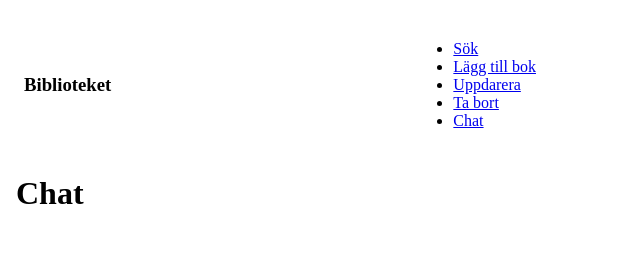
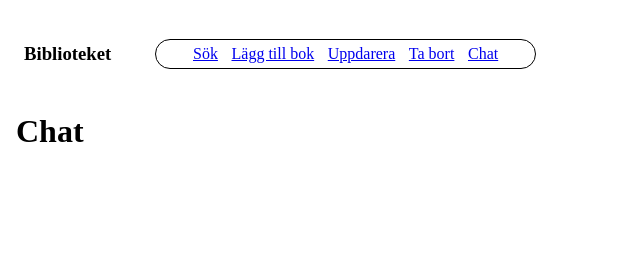
Before and after one commit to JohanCodeForFun/app, a website: page chat.html in a window 1280 px wide. Shown: the whole page, without its empty margins (0-640 px from the left). Drawn offline with Linux system fonts and the light colour scheme.

Commit message:
add styling class for nav

```diff
--- a/chat.html
+++ b/chat.html
@@ -11,12 +11,12 @@
 <body class="body-container">
   <nav>
     <h3>Biblioteket</h3>
-    <ul>
-      <li><a href="/">Sök</a></li>
-      <li><a href="/create">Lägg till bok</a></li>
-      <li><a href="/update">Uppdarera</a></li>
-      <li><a href="/delete">Ta bort</a></li>
-      <li><a href="/chat">Chat</a></li>
+    <ul class="nav-ul">
+      <li class="nav-li"><a href="/">Sök</a></li>
+      <li class="nav-li"><a href="/create">Lägg till bok</a></li>
+      <li class="nav-li"><a href="/update">Uppdarera</a></li>
+      <li class="nav-li"><a href="/delete">Ta bort</a></li>
+      <li class="nav-li"><a href="/chat">Chat</a></li>
     </ul>
   </nav>
   <div class="main-container">
```
Also changed, not shown: update.html (+6 -6 lines).
